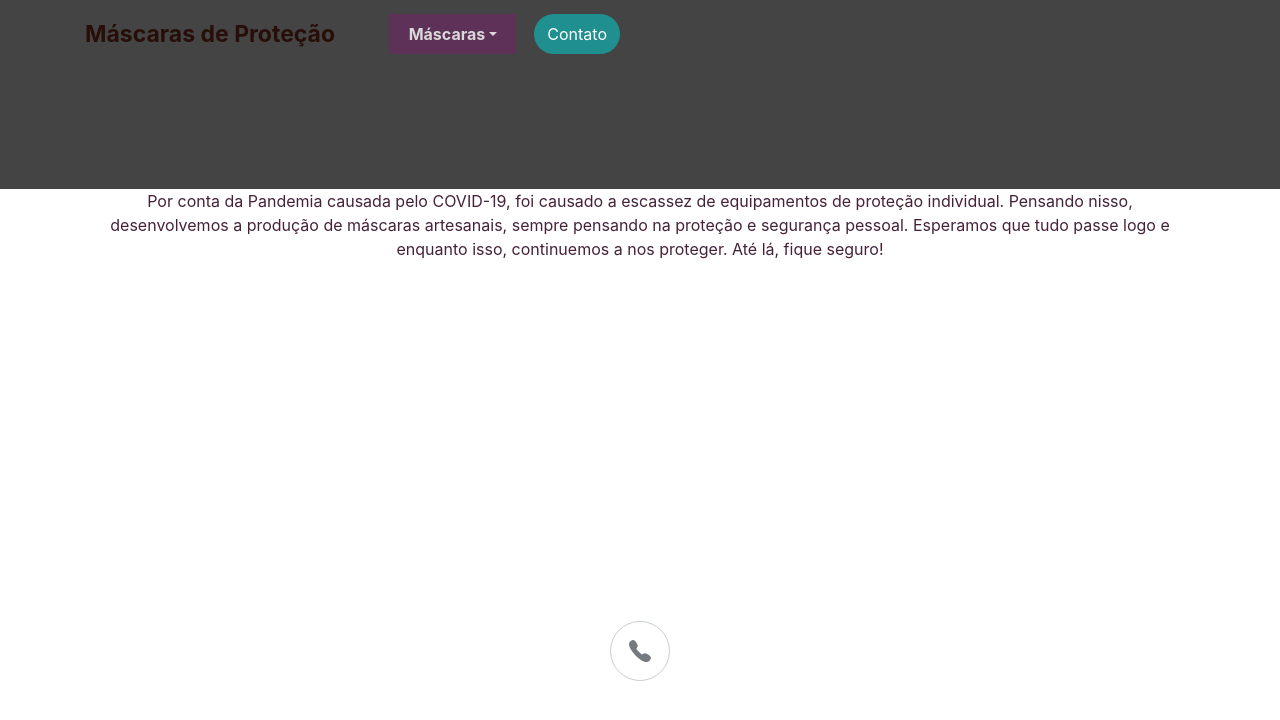
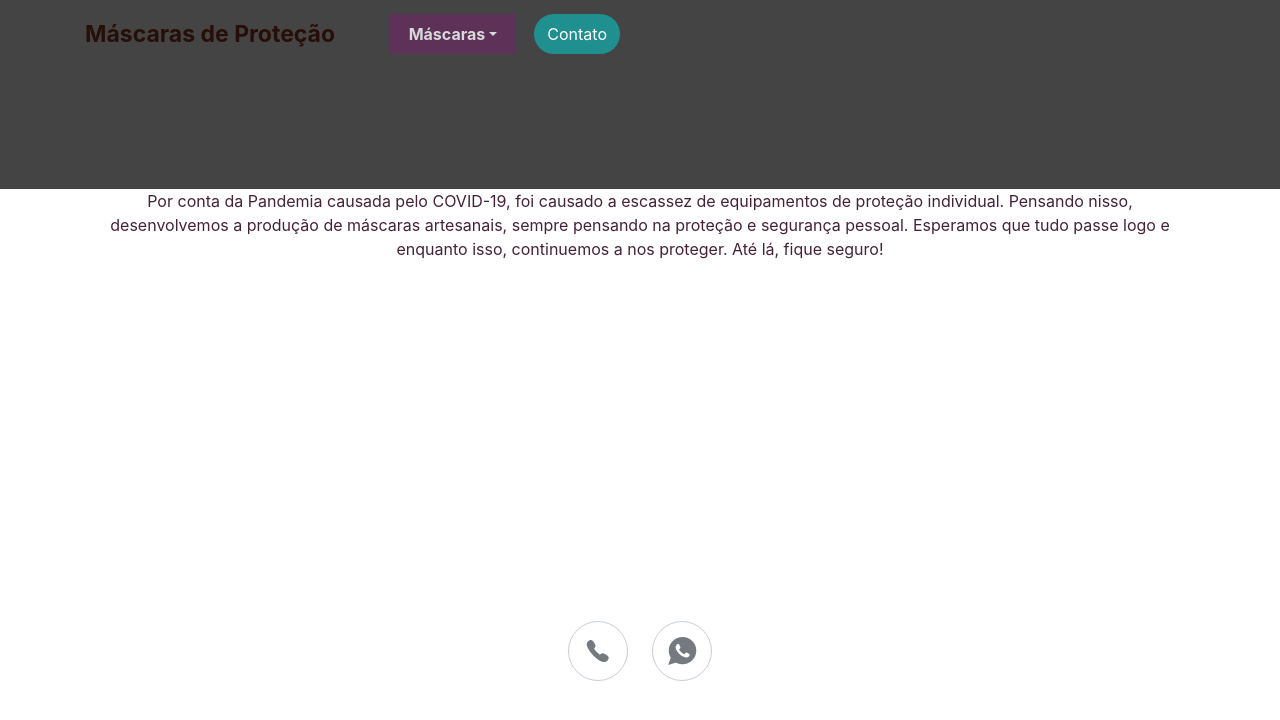
Before and after one commit to danilofariadutra/mascaras.github.io, a plain HTML site: page index.html in a window 1280 px wide. Drawn offline with Linux system fonts and the light colour scheme; files whose address does not match are found by name.

Commit message:
Update index.html

```diff
--- a/index.html
+++ b/index.html
@@ -47,7 +47,7 @@
     </div>
     <div class="social-icons" style="padding:0px;margin-top:232px;background-position:center;background-size:cover;background-repeat:no-repeat;">
         <a href="tel:12982125631" onmouseover="(12) 982125631"><i class="icon ion-ios-telephone"></i></a>
-        <a href="https://api.whatsapp.com/send?phone=5512981353847&text=Ol%C3%A1.%20Acessei%20o%20site%20de%20vendas%20de%20m%C3%A1scaras.%20Gostaria%20de%20algumas%20informa%C3%A7%C3%B5es."></i></a>
+        <a href="https://api.whatsapp.com/send?phone=5512981353847&text=Ol%C3%A1.%20Acessei%20o%20site%20de%20vendas%20de%20m%C3%A1scaras.%20Gostaria%20de%20algumas%20informa%C3%A7%C3%B5es."><i class="icon ion-social-whatsapp"></i></a>
     </div>
     <script src="assets/js/jquery.min.js"></script>
     <script src="assets/bootstrap/js/bootstrap.min.js"></script>
```
